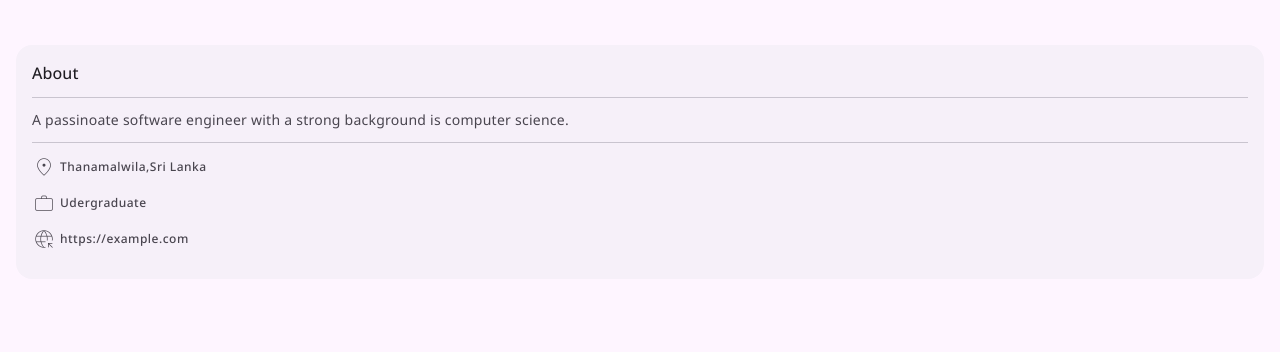
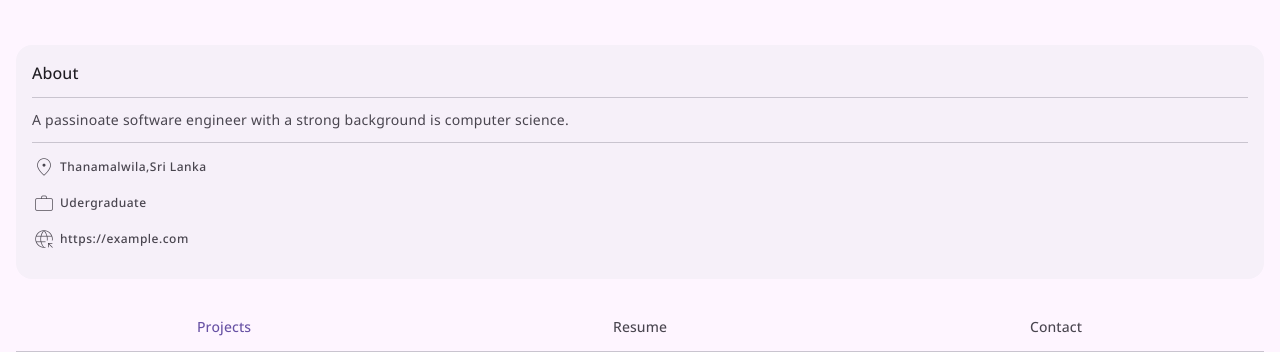
Before and after one commit to rishininawodi/Portfolio_, a plain HTML site: page index.html in a window 1280 px wide. Shown: the part 488-840 px from the top of the page. Before the commit the page ends 800 px from the top, so only its background shows below. Drawn offline with nearby package versions, Linux system fonts and the light colour scheme.

Commit message:
tab structure and style

```diff
--- a/css/style.css
+++ b/css/style.css
@@ -373,6 +373,48 @@ body{
  * TAB
  */
 
+ .primary-tabs{
+  background-color: var(--background);
+  margin-block-start: 24px;
+  margin-inline: 16px;
+  display: grid;
+  grid-template-columns: repeat(3,1fr);
+  justify-content: center;
+  border-block-end: 1px solid var(--outline-variant);
+ }
+.tab-btn{
+  height: 48px;
+  width: 100%;
+  display: grid;
+  place-content: center;
+  background-color: var(--surface);
+  color: var(--on-surface-variant);
+  --state-layer-bg : var(--on-surface-variant);
+}
+.tab-btn.active{
+  color: var(--primary);
+  --state-layer-bg:var(--primary);
+}
+.tab-text{
+  position: relative;
+  height: 48px;
+  line-height: 48px;
+
+}
+.tab-text ::after
+{
+  content: "";
+  position: absolute;
+  bottom: 0;
+  left: 0;
+  width: 100%;
+  height: 3px;
+  border-radius: 3px 3px 0 0;
+  background-color: var(--primary);
+  opacity: 0;
+}
+
+.tab-btn.active .tab-text::after{opacity: 1;}
 
 /**
  * CHIP
--- a/index.html
+++ b/index.html
@@ -113,6 +113,34 @@
                         </li>
                     </ul>
                 </div>
+
+                <div>
+                    <!-- primay tbs -->
+                     <div class="primary-tabs">
+
+                        <button class="tab-btn active" data-tab-btn="project">
+                            <span class="tab-text title-small">Projects</span>
+
+                            <div class="state-layer"></div>
+                        </button>
+
+                        <button class="tab-btn" data-tab-btn="resume">
+
+
+                            <span class="tab-text title-small">Resume</span>
+
+                            <div class="state-layer"></div>
+                        </button>
+
+                        <button class="tab-btn" data-tab-btn="contact">
+                            <span class="tab-text title-small">Contact</span>
+
+                            <div class="state-layer"></div>
+                        </button>
+
+
+                     </div>
+                </div>
              </div>
 
 
```
